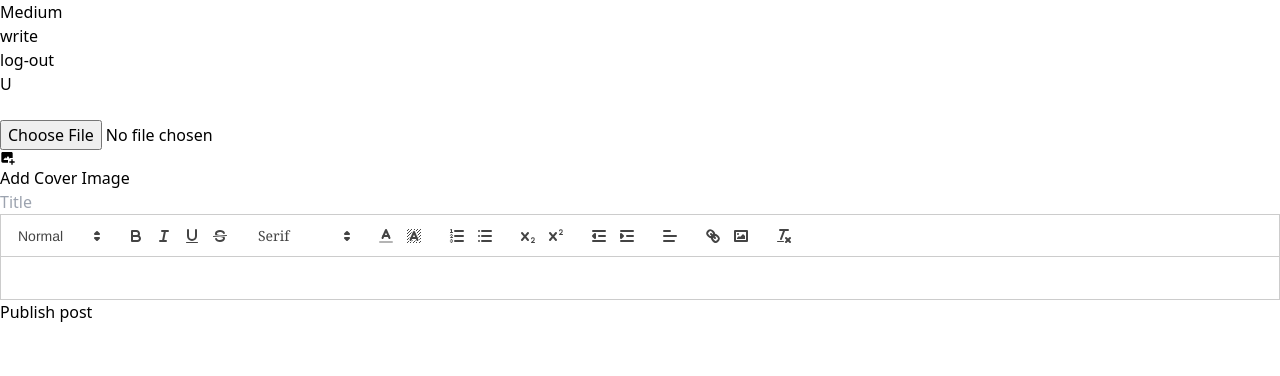
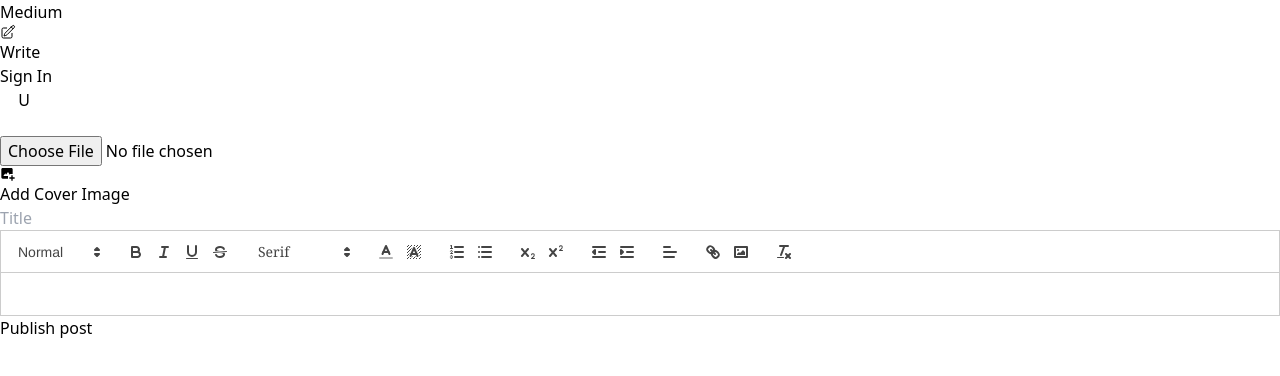
Before and after one commit to gautam-ch/Medium__blog, a React (Vite) app in the folder frontend/: page /blog/post in a window 1280 px wide. Shown: the top 376 px of the page. Built offline with nearby package versions, Linux system fonts and the light colour scheme; no server answers.

Commit message:
add dropdown and new page for draft and mypost

```diff
--- a/frontend/src/App.tsx
+++ b/frontend/src/App.tsx
@@ -6,6 +6,8 @@ import { BlogId } from "./pages/blogId"
 import { CreateBlog } from "./pages/CreateBlog"
 import { Toaster } from "react-hot-toast"
 import './App.css'
+import { Myposts } from "./pages/myposts"
+import { Mydrafts } from "./pages/mydrafts"
 
 function App() {
 
@@ -28,6 +30,8 @@ function App() {
                <Route path="/blogs" element={<Blog/>}/>
                <Route path='/blog/:id' element={<BlogId/>}/>
                <Route path='/blog/post' element={<CreateBlog/>}/>
+               <Route path='/myposts' element={<Myposts/>}/>
+               <Route path='/mydrafts' element={<Mydrafts/>}/>
           </Routes>
         </BrowserRouter>
         </>
--- a/frontend/src/components/AppBar.tsx
+++ b/frontend/src/components/AppBar.tsx
@@ -1,53 +1,55 @@
 import { Link, useNavigate } from "react-router-dom"
-import { Avator } from "./BlogCard"
-import { useEffect, useState } from "react";
 import { BACKEND_URL } from "../config";
 import axios from "axios";
-
+import { Dropdown } from "./Dropdown";
+import { HiOutlinePencilSquare } from "react-icons/hi2"
+import { useQuery } from "@tanstack/react-query";
 
 
 export function AppBar(){
         const navigate= useNavigate();
-         const [name,setName] =useState('Unknown');
 
-          useEffect(()=>{
-
-                 const fun = async()=>{
-
+         const query = useQuery({
+                queryKey:['profile'],
+                queryFn:async()=>{
+                        try{
                         const res = await axios.get(`${BACKEND_URL}/api/v1/user/profile`,{
                                 headers:{
                                   Authorization:`Bearer ${localStorage.getItem('token')}`
                                 }
                             })
-
-                        //   console.log('profile',res.data.name);
-                          setName(res.data.name);
-
+                            return res.data.name;
                         }
-                  fun()
-          },[])
+                        catch(error:any){
+                              console.log({error:'Error in fetching profile'},error);
+                              return null;
+                        }
+                }
+         })
+            console.log('as',query.data);
+         const name=query.data || 'Unknown';
 
     const handleclick=()=>{
-           localStorage.removeItem('token');
-
            navigate('/signin');
     }
     return (
-        <div className="flex justify-between px-20 border-b border-slate-400 py-3">
+        <div className="flex justify-between px-20 border-b-4 border-blue-800 py-3 bg-[#f5f4f0]">
 
                   <div className="font-serif font-semibold text-4xl flex items-center">
                           Medium
                   </div>
 
                   <div className="flex  items-center  gap-8">
-                          <div className="  font-mono hover:underline text-xl">
-                         <Link to='/blog/post'>write</Link>
+                          <div className="font-serif text-slate-500 hover:text-black">
+                         <Link to='/blog/post' className="flex items-center gap-2"> <HiOutlinePencilSquare className="size-8"/> Write</Link>
                          </div>
                           <div className="  font-mono hover:underline text-xl">
-                         <button onClick={handleclick} className="hover:underline">log-out</button>
+                         <button onClick={handleclick}
+                          className="w-35 h-8 bg-green-700 px-2 text-sm rounded-2xl text-center font-thin text-white hover:bg-green-800">
+                                Sign In</button>
                          </div>
                          <div>
-                          <Avator size={3} name={name}/>
+                             <Dropdown name={name}></Dropdown>
                           </div>
                   </div>
 
--- a/frontend/src/components/BlogCard.tsx
+++ b/frontend/src/components/BlogCard.tsx
@@ -43,7 +43,7 @@ export function BlogCard({authorName , title,content, publishedDate,id,imageUrl}
                                                     {title}
                                                 </div>
                                                 <div className="mt-2 text-slate-500 text-sm w-[80%] overflow-hidden">
-                                                    <Safequillrender content={content.slice(0,200)}/>
+                                                    <Safequillrender content={`${content.slice(0,200)}...`}/>
                                                 </div>
                                 </div>
 
@@ -81,7 +81,7 @@ export function BlogCard({authorName , title,content, publishedDate,id,imageUrl}
 
         return (
             <div className="w-full h-full">
-            <div style={ {width:`${size}rem`, height:`${size}rem` } } className={`bg-slate-300  rounded-full font-semibold text-${size==2?'sm':'lg'}
+            <div style={ {width:`${size}rem`, height:`${size}rem` } } className={`bg-slate-300 hover:bg-slate-500  hover:border-slate-600   rounded-full font-semibold text-${size==2?'sm':'lg'}
             flex justify-center items-center border-2 border-solid border-slate-500`}>
                 {initial[0]}{surname[0]}
             </div>
--- /dev/null
+++ b/frontend/src/components/Dropdown.tsx
@@ -0,0 +1,41 @@
+import { useState } from "react";
+import { Avator } from "./BlogCard";
+import { useNavigate } from "react-router-dom";
+
+
+export function Dropdown({name}:{name:string}){
+     const navigate = useNavigate();
+    const [open,setOpen] = useState(false);
+
+    const handleclick=()=>{
+
+        localStorage.removeItem('token');
+        navigate('/signin');
+     }
+
+     return(
+                <div className="relative">
+
+                         <button onClick={()=>{setOpen(!open)}} >
+                                   <Avator name={name} size={3}></Avator>
+                         </button>
+
+                       {open && (
+                            <div className="w-48 h-38  absolute right-0 z-10 bg-[#f6f5f4] border  rounded-md shadow-md ">
+
+                            <button onClick={()=>{ navigate('/myposts')} }
+                             className="block w-full px-6 py-3 text-left font-semibold hover:bg-gray-200"> 📝 My Posts</button>
+
+                            <button onClick={()=>{ navigate('/mydrafts')} }
+                             className="block w-full px-6 py-3 text-left font-semibold hover:bg-gray-200">📑 Drafts</button>
+
+                            <button onClick={handleclick}
+                             className="block w-full px-6 py-3 text-left font-semibold hover:bg-gray-200"> ↩ Log-out</button>
+
+                            </div>
+                       )}
+
+                </div>
+     )
+
+}
--- a/frontend/src/pages/blogId.tsx
+++ b/frontend/src/pages/blogId.tsx
@@ -24,7 +24,7 @@ export function BlogId(){
         }
 
     return (
-        <div>
+        <div className="bg-[#f5f4f0] h-full">
             <FullBlog title={data.title} content={data.content} name={data.author.name} publishedDate={data.createdAt} imageUrl={data.imageUrl} ></FullBlog>
         </div>
     )
--- a/frontend/src/pages/blogs.tsx
+++ b/frontend/src/pages/blogs.tsx
@@ -21,11 +21,11 @@ export function Blog(){
     return (
         <div className="w-screen h-full bg-[#f7f6f1] ">
 
-                  <div className="mb-4 ">
+                  <div className=" fixed top-0 left-0  w-full h-16 z-40 ">
                         <AppBar/>
                   </div>
 
-                  <div className="w-full flex justify-center">
+                  <div className="w-full flex justify-center pt-24  ">
                     <div>
                         {
                             data.map((blog:any,index:number)=>(
--- /dev/null
+++ b/frontend/src/pages/mydrafts.tsx
@@ -0,0 +1,13 @@
+
+
+
+
+export function Mydrafts(){
+
+    return (
+        <div>
+            my drafts
+        </div>
+
+    )
+}
--- /dev/null
+++ b/frontend/src/pages/myposts.tsx
@@ -0,0 +1,10 @@
+
+
+
+export function Myposts(){
+    return(
+        <div>
+            My posts
+        </div>
+    )
+}
```
Lines whose indentation alone changed are shown as unchanged.
